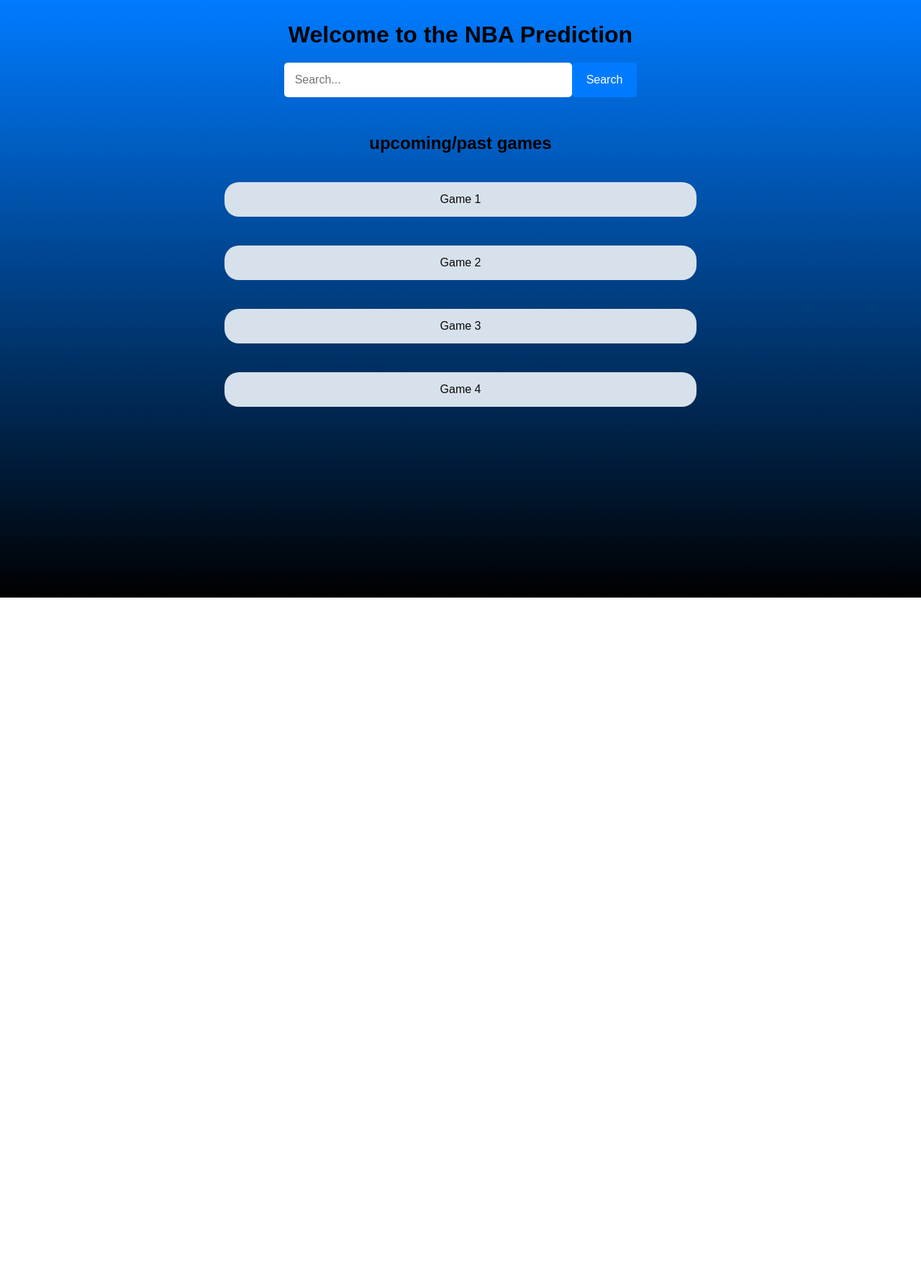
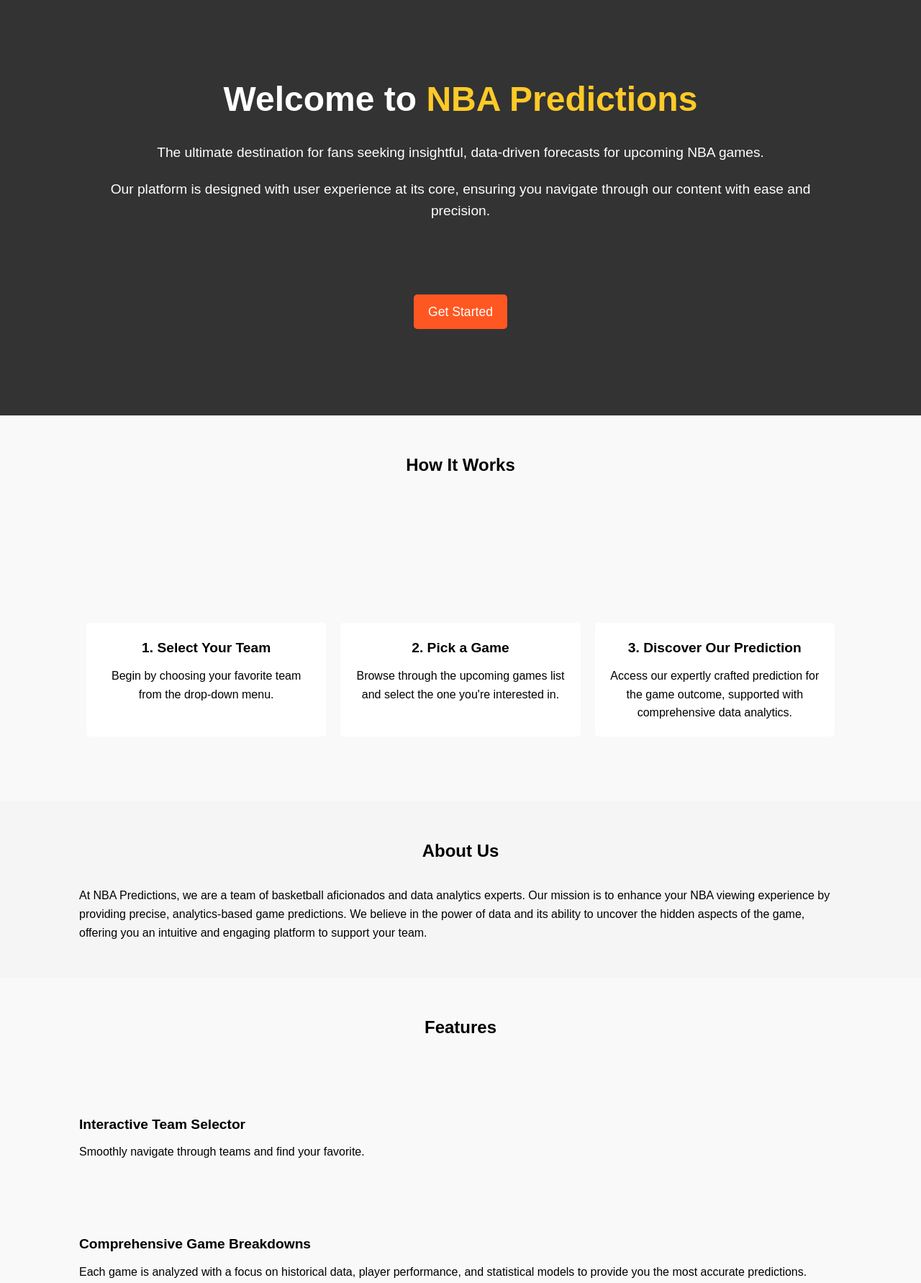
Before and after one commit to eabreha1/miniature-fiesta, a plain HTML site: page index.html in a window 1280 px wide. Shown: the top 1782 px of the page at 72% size. Before the commit the page ends 830 px from the top, so only its background shows below. Drawn offline with Linux system fonts and the light colour scheme.

Commit message:
new webpage

```diff
--- a/index.html
+++ b/index.html
@@ -1,20 +1,72 @@
 <!DOCTYPE html>
 <html lang="en">
 <head>
+    <link rel="stylesheet" href="style.css">
     <meta charset="UTF-8">
     <meta name="viewport" content="width=device-width, initial-scale=1.0">
-    <title>NBA Prediction</title>
+    <title>NBA Predictions</title>
     <link rel="stylesheet" href="style.css">
 </head>
 <body>
-    <header>
-        <h1>Welcome to the NBA Prediction</h1>
+    <!-- Hero Section -->
+    <section id="hero">
+        <div class="container">
+            <h1>Welcome to <span>NBA Predictions</span></h1>
+            <p>The ultimate destination for fans seeking insightful, data-driven forecasts for upcoming NBA games.</p>
+            <p>Our platform is designed with user experience at its core, ensuring you navigate through our content with ease and precision.</p>
+            <div class="cta">
+                <a href="#" class="btn">Get Started</a>
+            </div>
+        </div>
+    </section>
 
-        <!-- Search bar -->
-        <div class="search-container">
-            <input type="text" placeholder="Search...">
-            <button type="submit">Search</button>
+    <!-- How It Works Section -->
+    <section id="how-it-works">
+        <div class="container">
+            <h2>How It Works</h2>
+            <div class="steps">
+                <div class="step">
+                    <h3>1. Select Your Team</h3>
+                    <p>Begin by choosing your favorite team from the drop-down menu.</p>
+                </div>
+                <div class="step">
+                    <h3>2. Pick a Game</h3>
+                    <p>Browse through the upcoming games list and select the one you're interested in.</p>
+                </div>
+                <div class="step">
+                    <h3>3. Discover Our Prediction</h3>
+                    <p>Access our expertly crafted prediction for the game outcome, supported with comprehensive data analytics.</p>
+                </div>
+            </div>
         </div>
+    </section>
+
+    <!-- About Us Section -->
+    <section id="about-us">
+        <div class="container">
+            <h2>About Us</h2>
+            <p>At NBA Predictions, we are a team of basketball aficionados and data analytics experts. Our mission is to enhance your NBA viewing experience by providing precise, analytics-based game predictions. We believe in the power of data and its ability to uncover the hidden aspects of the game, offering you an intuitive and engaging platform to support your team.</p>
+        </div>
+    </section>
+
+    <!-- Features Section -->
+    <section id="features">
+        <div class="container">
+            <h2>Features</h2>
+            <div class="feature">
+                <h3>Interactive Team Selector</h3>
+                <p>Smoothly navigate through teams and find your favorite.</p>
+            </div>
+            <div class="feature">
+                <h3>Comprehensive Game Breakdowns</h3>
+                <p>Each game is analyzed with a focus on historical data, player performance, and statistical models to provide you the most accurate predictions.</p>
+            </div>
+            <div class="feature">
+                <h3>Real-time Updates</h3>
+                <p>Stay updated with the latest games and results.</p>
+            </div>
+        </div>
+    </section>
 
         <h2>upcoming/past games</h2>
         <ul>
--- a/style.css
+++ b/style.css
@@ -15,39 +15,10 @@
     transition: background-color 0.3s ease;
     margin: 20px;
 }
-
 .rounded-button:hover {
     background-color: #0056b3;
 }
-body {
-    margin: 0;
-    padding: 0;
-    font-family: Arial, sans-serif;
-    background: linear-gradient(to bottom, #007bff, #000000);
-    justify-content: center;
-    min-height: 100vh;
-}
-h1, p, ul, h2{
-    text-align: center;
-}
-h1
-{
-    margin-top: 30px;
-    margin-bottom: 20px;
-}
 
-ul {
-    list-style: none;
-}
-h2 {
-    margin-bottom: 20px;
-    margin-top: 50px;
-}
-
-ul {
-    margin-top: 20px;
-    padding-left: 0;
-}
 .search-container {
     display: flex;
     justify-content: center;
@@ -98,3 +69,202 @@
 .home-button:hover {
     background-color: #0056b3;
 }
+/* Global styles */
+body {
+    font-family: Arial, sans-serif;
+    line-height: 1.6;
+    background-color: #f9f9f9;
+}
+
+.container {
+    max-width: 1100px;
+    margin: 0 auto;
+    padding: 0 20px;
+}
+
+/* Header styles */
+#hero {
+    background-color: #333;
+    color: #fff;
+    padding: 100px 0;
+    text-align: center;
+}
+
+#hero h1 {
+    font-size: 3rem;
+    margin-bottom: 20px;
+}
+
+#hero span {
+    color: #ffca28; /* NBA yellow */
+}
+
+#hero p {
+    font-size: 1.2rem;
+    margin-bottom: 20px;
+}
+
+.cta .btn {
+    display: inline-block;
+    padding: 10px 20px;
+    font-size: 1.1rem;
+    text-decoration: none;
+    color: #fff;
+    background-color: #ff5722; /* NBA orange */
+    border-radius: 5px;
+}
+
+.cta .btn:hover {
+    background-color: #ff8a65; /* Lighter shade of NBA orange */
+}
+
+/* How It Works section */
+#how-it-works {
+    padding: 50px 0;
+}
+
+#how-it-works h2 {
+    text-align: center;
+    margin-bottom: 30px;
+}
+
+.steps {
+    display: flex;
+    justify-content: space-around;
+    flex-wrap: wrap;
+}
+
+.step {
+    flex: 0 1 calc(33.33% - 20px);
+    padding: 20px;
+    background-color: #fff;
+    border-radius: 5px;
+    text-align: center;
+    margin-bottom: 20px;
+}
+
+.step h3 {
+    font-size: 1.2rem;
+    margin-bottom: 10px;
+}
+
+/* About Us section */
+#about-us {
+    background-color: #f5f5f5;
+    padding: 50px 0;
+}
+
+#about-us h2 {
+    text-align: center;
+    margin-bottom: 30px;
+}
+
+/* Features section */
+#features {
+    padding: 50px 0;
+}
+
+#features h2 {
+    text-align: center;
+    margin-bottom: 30px;
+}
+
+.feature {
+    margin-bottom: 20px;
+}
+
+.feature h3 {
+    font-size: 1.2rem;
+    margin-bottom: 10px;
+}
+
+/* Testimonials section */
+#testimonials {
+    padding: 50px 0;
+}
+
+#testimonials h2 {
+    text-align: center;
+    margin-bottom: 30px;
+}
+
+.testimonial {
+    margin-bottom: 20px;
+}
+
+.testimonial blockquote {
+    padding: 20px;
+    background-color: #fff;
+    border-left: 5px solid #ff5722; /* NBA orange */
+    border-radius: 5px;
+}
+
+/* FAQ section */
+#faq {
+    background-color: #f5f5f5;
+    padding: 50px 0;
+}
+
+#faq h2 {
+    text-align: center;
+    margin-bottom: 30px;
+}
+
+.faq-item {
+    margin-bottom: 20px;
+}
+
+.faq-item h3 {
+    font-size: 1.2rem;
+    margin-bottom: 10px;
+}
+
+/* Call to Action section */
+#cta {
+    background-color: #333;
+    color: #fff;
+    padding: 50px 0;
+    text-align: center;
+}
+
+#cta h2 {
+    margin-bottom: 20px;
+}
+
+#cta .btn {
+    font-size: 1.2rem;
+}
+
+#cta .btn:hover {
+    background-color: #ff5722; /* NBA orange */
+}
+
+/* Footer section */
+#footer {
+    background-color: #222;
+    color: #fff;
+    padding: 20px 0;
+    text-align: center;
+}
+
+#footer ul {
+    list-style: none;
+}
+
+#footer ul li {
+    display: inline;
+    margin-right: 10px;
+}
+
+#footer ul li:last-child {
+    margin-right: 0;
+}
+
+#footer ul li a {
+    color: #fff;
+    text-decoration: none;
+}
+
+#footer ul li a:hover {
+    text-decoration: underline;
+}
```
